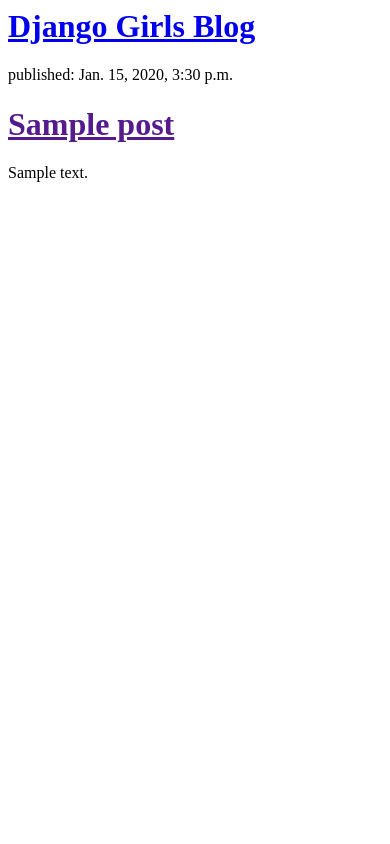
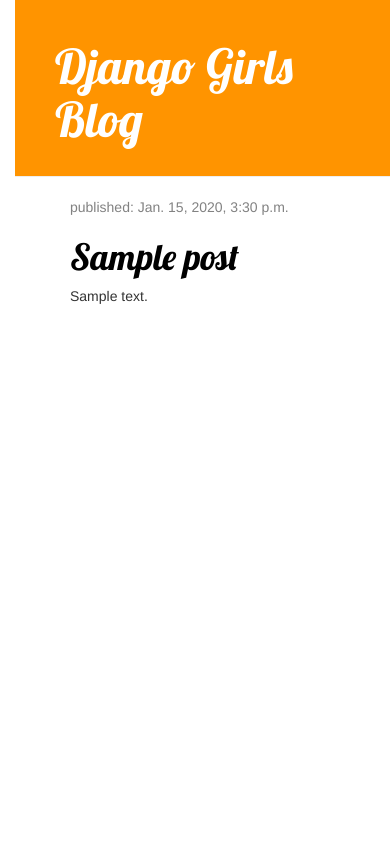
Before and after one commit to siddharthisaiah/django-girls-blog, a Django app: template blog/templates/blog/post_list.html in a window 390 px wide. Run offline with Django 3.2, Linux system fonts and the light colour scheme; the template is opened without the code that fills it: values that come from a table or form of the project are taken from there, others are empty; tables that the repository leaves empty hold one stand-in row (values such as "Sample post"); some libraries are stand-ins or nearby versions.

Commit message:
add view and template for detailed blog post as well as css for the site

```diff
--- /dev/null
+++ b/blog/static/css/blog.css
@@ -0,0 +1,55 @@
+h1 a {
+	color: #FCA205;
+	font-family: 'Lobster';
+}
+
+body {
+	padding-left: 15px;
+}
+
+.page-header {
+    background-color: #ff9400;
+    margin-top: 0;
+    padding: 20px 20px 20px 40px;
+}
+
+.page-header h1, .page-header h1 a, .page-header h1 a:visited, .page-header h1 a:active {
+    color: #ffffff;
+    font-size: 36pt;
+    text-decoration: none;
+}
+
+.content {
+    margin-left: 40px;
+}
+
+h1, h2, h3, h4 {
+    font-family: 'Lobster', cursive;
+}
+
+.date {
+    color: #828282;
+}
+
+.save {
+    float: right;
+}
+
+.post-form textarea, .post-form input {
+    width: 100%;
+}
+
+.top-menu, .top-menu:hover, .top-menu:visited {
+    color: #ffffff;
+    float: right;
+    font-size: 26pt;
+    margin-right: 20px;
+}
+
+.post {
+    margin-bottom: 70px;
+}
+
+.post h1 a, .post h1 a:visited {
+    color: #000000;
+}
--- /dev/null
+++ b/blog/templates/blog/base.html
@@ -0,0 +1,24 @@
+{% load staticfiles %}
+<html>
+    <head>
+        <title>Django Girls blog</title>
+        <link rel="stylesheet" href="//maxcdn.bootstrapcdn.com/bootstrap/3.2.0/css/bootstrap.min.css">
+		<link rel="stylesheet" href="//maxcdn.bootstrapcdn.com/bootstrap/3.2.0/css/bootstrap-theme.min.css">
+		<link href="//fonts.googleapis.com/css?family=Lobster&subset=latin,latin-ext" rel="stylesheet" type="text/css">
+		<link rel="stylesheet" href="{% static 'css/blog.css' %}">
+
+    </head>
+    <body>
+    <div class="page-header">
+        <h1><a href="/">Django Girls Blog</a></h1>
+    </div>
+    <div class="content container">
+        <div class="row">
+            <div class="col-md-8">
+            {% block content %}
+            {% endblock %}
+            </div>
+        </div>
+    </div>
+</body>
+</html>
--- a/blog/templates/blog/post_list.html
+++ b/blog/templates/blog/post_list.html
@@ -1,15 +1,13 @@
-<html>
-    <head>
-        <title>Django Girls blog</title>
-    </head>
-    <body>
-    	<h1><a href="/">Django Girls Blog</a></h1>
-        {% for post in posts%}
-        	<div>
-	        	<p>published: {{ post.published_date }}</p>
-	        	<h1><a href="">{{ post.title }}</a></h1>
-	        	<p>{{ post.text|linebreaksbr }}</p>
-        	</div>
-        {% endfor %}
-    </body>
-</html>
+{% extends 'blog/base.html' %}
+
+{% block content %}
+	{% for post in posts %}
+		<div class="post">
+		    <div class="date">
+		        <p>published: {{ post.published_date }}</p>
+		    </div>
+		    <h1><a href="{% url 'post_detail' pk=post.pk %}" >{{ post.title }}</a></h1>
+		    <p>{{ post.text|linebreaksbr }}</p>
+		</div>
+	{% endfor %}
+{% endblock %}
--- a/blog/urls.py
+++ b/blog/urls.py
@@ -3,4 +3,5 @@ from . import views
 
 urlpatterns = [
     url(r'^$', views.post_list, name='post_list'),
+    url(r'^post/(?P<pk>\d+)/$', views.post_detail, name='post_detail'),
 ]
```
Also changed, not shown: blog/templates/blog/post_detail.html (added, +13 -0 lines), blog/views.py (+6 -1 lines).
